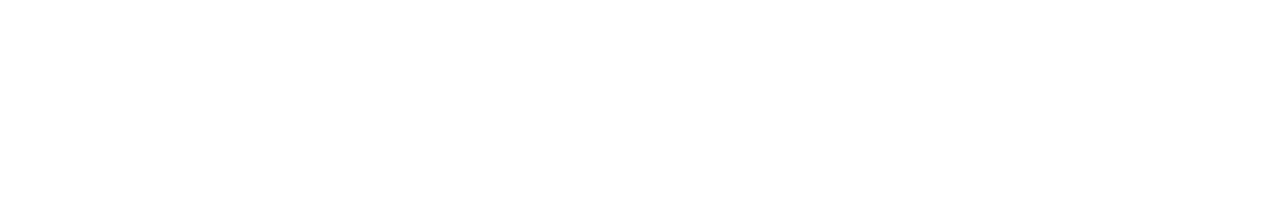
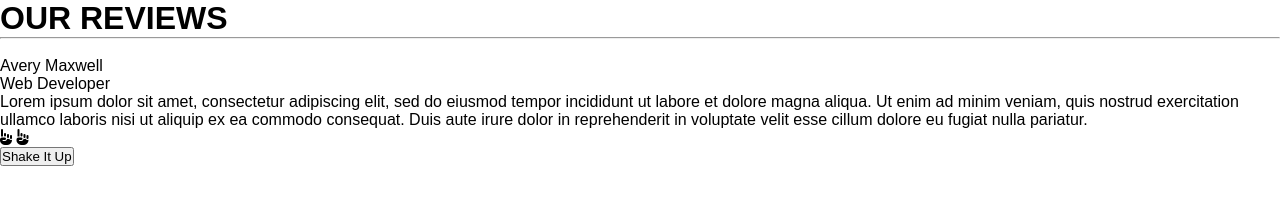
Before and after one commit to amaxwell97/review-cards-slideshow-js, a plain HTML site: page index.html in a window 1280 px wide. Drawn offline with Linux system fonts and the light colour scheme.

Commit message:
Add divs for title, review-cards, controls, button

```diff
--- a/index.html
+++ b/index.html
@@ -5,8 +5,30 @@
         <title>Review Slideshow</title>
         <link rel="stylesheet" href="styles.css">
         <script src="app.js" defer></script>
+        <script src="https://kit.fontawesome.com/d3672b852a.js" crossorigin="anonymous"></script>
+
     </header>
     <body>
-
+        <div class="container">
+            <div class="title-container">
+                <h1 class="title">OUR REVIEWS</h1>
+                <hr>
+            </div>
+            <div class="review-cards-container">
+                <div class="client-info">
+                    <img src="" alt="">
+                    <p class="client-name">Avery Maxwell</p>
+                    <p class="client-title">Web Developer</p>
+                </div>
+                <div class="review-container">
+                    <p class="client-review">Lorem ipsum dolor sit amet, consectetur adipiscing elit, sed do eiusmod tempor incididunt ut labore et dolore magna aliqua. Ut enim ad minim veniam, quis nostrud exercitation ullamco laboris nisi ut aliquip ex ea commodo consequat. Duis aute irure dolor in reprehenderit in voluptate velit esse cillum dolore eu fugiat nulla pariatur.</p>
+                </div>
+                <div class="controls-container">
+                    <i class="fa-solid fa-hand-point-up point-left"></i>
+                    <i class="fa-solid fa-hand-point-up point-right"></i>
+                </div>
+                <button class="randomize-btn">Shake It Up</button>
+            </div>
+        </div>
     </body>
 </html>
```
